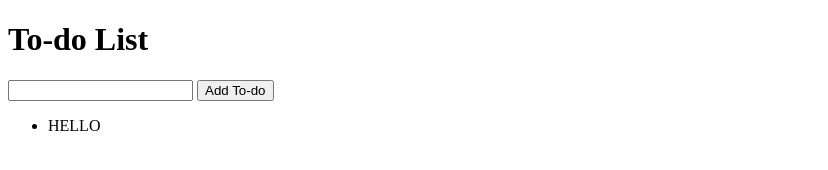
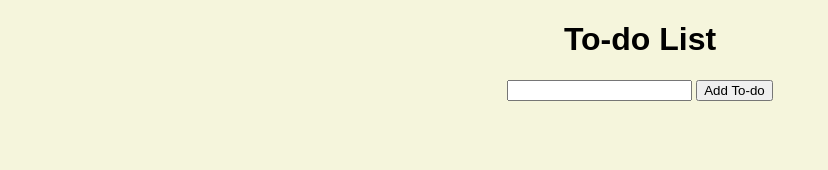
Before and after one commit to b-delacruz/DOM-To-do-Lab, a plain HTML site: page index.html in a window 1280 px wide. Shown: the whole page, without its empty margins (0-828 px from the left). Drawn offline with Linux system fonts and the light colour scheme.

Commit message:
add styling

```diff
--- /dev/null
+++ b/css/style.css
@@ -0,0 +1,16 @@
+body{
+  text-align: center;
+  background-color: beige;
+}
+
+h1{
+  font-family:fantasy
+}
+
+#todo-list{
+  font-family: cursive;
+  display: grid;
+  justify-content: center;
+  align-items: center;
+  margin: 10px auto;
+}
--- a/index.html
+++ b/index.html
@@ -5,6 +5,7 @@
   <meta http-equiv="X-UA-Compatible" content="IE=edge">
   <meta name="viewport" content="width=device-width, initial-scale=1.0">
   <title>DOM To-do Lab</title>
+  <link rel="stylesheet" href="/css/style.css">
   <script defer src="./js/app.js"></script>
 </head>
 <body>
@@ -12,7 +13,7 @@
   <input id= "first-id" type="text">
   <button id="submit-button">Add To-do</button>
   <ul id="todo-list">
-    <li>HELLO</li>
+
   </ul>
 </body>
 </html>
```
